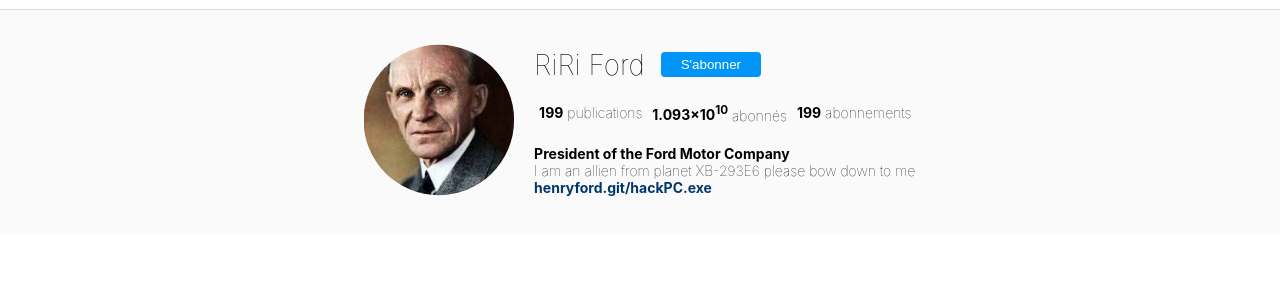
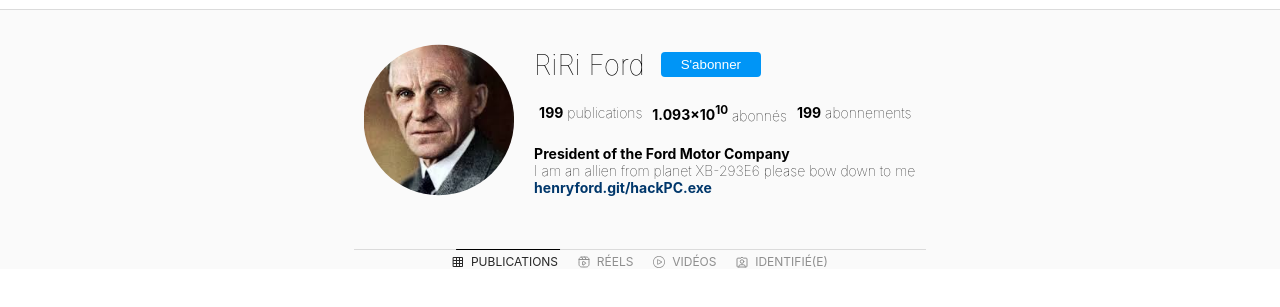
Before and after one commit to JoachimLapl/Ford-Instagram-account, a plain HTML site: page index.html in a window 1280 px wide. Shown: the part 51-358 px from the top of the page. Drawn offline with Linux system fonts and the light colour scheme.

Commit message:
add selector

```diff
--- a/index.html
+++ b/index.html
@@ -46,7 +46,7 @@
             outline: none;
         }
 
-        #buttons{
+        #buttons {
             justify-content: end;
         }
 
@@ -123,7 +123,49 @@ button.inverse {
             text-decoration: none;
             font-weight: bold;
         }
+
+        #photo-buttons {
+            background: #dbdbdb;
+            width: 100%;
+        }
+
+        #wrapper {
+            width: min-width;
+            margin: auto;
+        }
+
+        #photo-class-selector {
+            display: flex;
+            align-items: center;
+            justify-content: center;
+            flex-direction: row;
+        }
+
+        #photo-class-selector>* {
+            color: #8e8e8e;
+            font-size: 12px;
+            display: flex;
+            align-items: center;
+            margin: 0 10px;
+            cursor: pointer;
+        }
+
+        #photo-class-selector>*>svg {
+            fill: none;
+            stroke: currentColor;
+            stroke-linecap: round;
+            stroke-linejoin: round;
+            stroke-width: 2;
+            height: 12px;
+            width: 12px;
+        }
+
+        script {
+            display: none !important;
+        }
     </style>
+
+    <script>const $ = s => document.querySelector(s);</script>
 </head>
 
 <body>
@@ -144,6 +186,7 @@ button.inverse {
         </div>
     </header>
     <div id="contents">
+        <div id="wrapper">
             <div id="profile-info">
                 <div>
                     <div id="profile-img-wrapper">
@@ -164,9 +207,70 @@ button.inverse {
                     </div>
                 </div>
             </div>
+            <div id="stories"></div>
+            <div id="photos">
+                <svg viewBox="0 0 100 .1" id="photo-buttons" xmlns="https://www.w3.org/2000/svg">
+                    <line x1=0 x2=50 stroke=#000 id="show-case" />
+                    <!-- <rect height="52" x="0" y="1" width="746" fill="#fafafa"> -->
+                </svg>
+                <div id="photo-class-selector">
+                    <div style="color: #262626" focusable>
+                        <svg viewBox="0 0 24 24">
+                            <path
+                                d="m 3,3 h 18 v 18 h -18 z M 9.015,3 v 18 M 14.985,3 v 18 M 3,9.015 h 18 M 3,14.985 h 18" />
+                        </svg>&nbsp;
+                        PUBLICATIONS</div>
+                    <div focusable>
+                        <svg viewBox="0 0 24 24">
+                            <line x1="2.049" x2="21.95" y1="7.002" y2="7.002" />
+                            <line x1="13.504" x2="16.362" y1="2.001" y2="7.002" />
+                            <line x1="7.207" x2="10.002" y1="2.11" y2="7.002" />
+                            <path
+                                d="M2 12.001v3.449c0 2.849.698 4.006 1.606 4.945.94.908 2.098 1.607 4.946 1.607h6.896c2.848 0 4.006-.699 4.946-1.607.908-.939 1.606-2.096 1.606-4.945V8.552c0-2.848-.698-4.006-1.606-4.945C19.454 2.699 18.296 2 15.448 2H8.552c-2.848 0-4.006.699-4.946 1.607C2.698 4.546 2 5.704 2 8.552z M9.763 17.664a.908.908 0 01-.454-.787V11.63a.909.909 0 011.364-.788l4.545 2.624a.909.909 0 010 1.575l-4.545 2.624a.91.91 0 01-.91 0z" />
+                        </svg>&nbsp;
+                        R&Eacute;ELS</div>
+                    <div focusable>
+                        <svg viewBox="0 0 24 24" style="stroke:none;fill:currentColor">
+                            <path
+                                d="M12 0C5.4 0 0 5.4 0 12s5.4 12 12 12 12-5.4 12-12S18.6 0 12 0zm0 22.5C6.2 22.5 1.5 17.8 1.5 12S6.2 1.5 12 1.5 22.5 6.2 22.5 12 17.8 22.5 12 22.5zm5-11.8l-6.8-3.9c-.5-.3-1-.3-1.5 0-.4.3-.7.7-.7 1.3v7.8c0 .5.3 1 .8 1.3.2.1.5.2.8.2s.5-.1.8-.2l6.8-3.9c.5-.3.8-.8.8-1.3s-.5-1-1-1.3zm-7.5 5.2V8.1l6.8 3.9-6.8 3.9z" />
+                        </svg>&nbsp;
+                        VID&Eacute;OS</div>
+                    <div focusable>
+                        <svg viewBox="0 0 24 24">
+                            <path
+                                d="M10.201 3.797L12 1.997l1.799 1.8a1.59 1.59 0 001.124.465h5.259A1.818 1.818 0 0122 6.08v14.104a1.818 1.818 0 01-1.818 1.818H3.818A1.818 1.818 0 012 20.184V6.08a1.818 1.818 0 011.818-1.818h5.26a1.59 1.59 0 001.123-.465z">
+                            </path>
+                            <path
+                                d="M18.598 22.002V21.4a3.949 3.949 0 00-3.948-3.949H9.495A3.949 3.949 0 005.546 21.4v.603">
+                            </path>
+                            <circle cx="12.072" cy="11.075" r="3.556"></circle>
+                        </svg>&nbsp;
+                        IDENTIFI&Eacute;(E)</div>
+                    <script>
+                        var selected = 0;
+                        const [line, svg_buttons, selector] = ['#show-case', '#photo-buttons', '#photo-class-selector'].map($);
+                        function drawLine() {
+                            const rect = selector.children[selected].getBoundingClientRect();
+                            const rect1 = svg_buttons.getBoundingClientRect();
+                            line.x1.baseVal.value = (rect.x - rect1.x) / rect1.width * 100
+                            line.x2.baseVal.value = (rect.x + rect.width - rect1.x) / rect1.width * 100
+                        }
+                        [...selector.children].forEach((e, i) => {
+                            e.selectionIndex = i;
+                            e.onclick = ({ target }) => {
+                                while (!target.hasAttribute('focusable')) target = target.parentElement;
+                                selector.children[selected].style.color = "#8e8e8e";
+                                selected = target.selectionIndex;
+                                selector.children[selected].style.color = "#262626";
+                                drawLine();
+                            }
+                        })
+                        onload = onresize = drawLine;
+                    </script>
                 </div>
-
-    <script></script>
+            </div>
+        </div>
+    </div>
 </body>
 
 </html>
```
Lines whose indentation alone changed are shown as unchanged.
